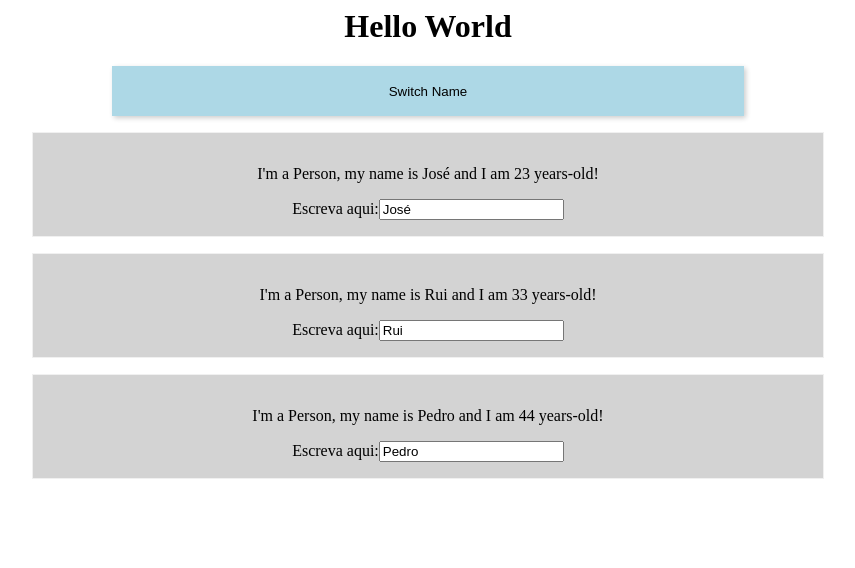
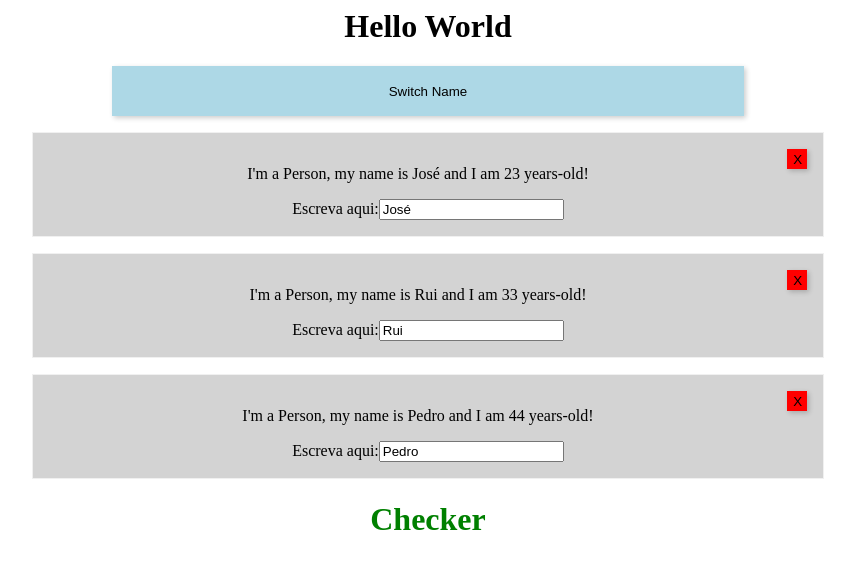
Before and after one commit to GoncaloBraz/59-lists-keys, a React (Create React App) app: page / in a window 1280 px wide. Both pictures are taken after a click on the button "Switch Name". Shown: the top 568 px of the page, without its empty margins (212-1067 px from the left). Built offline with nearby package versions, Linux system fonts and the light colour scheme.

Commit message:
4 files modified

```diff
--- a/App.css
+++ b/App.css
@@ -8,3 +8,11 @@ button{
   border: 0px;
   box-shadow: 2px 2px 5px rgba(0, 0, 0, 0.2)
 }
+
+.red{
+  color: red
+}
+
+.green{
+  color: green
+}
--- a/App.js
+++ b/App.js
@@ -7,9 +7,9 @@ import Person from "./Person/Person";
 class App extends Component {
   state = {
     persons: [
-      { id:'asd1', name: "José", age: 23 },
-      { id:'asd2', name: "Rui", age: 33 },
-      { id:'asd3', name: "Pedro", age: 44 }
+      { id: "asd1", name: "José", age: 23 },
+      { id: "asd2", name: "Rui", age: 33 },
+      { id: "asd3", name: "Pedro", age: 44 }
     ],
     otherState: "Some other value",
     showPersons: false
@@ -22,14 +22,19 @@ class App extends Component {
     this.setState({ persons: persons });
   };
   // CHANGE NAME OF PERSONS
-  nameChangedHandler = event => {
-    this.setState({
-      persons: [
-        { name: "Jose", age: 23 },
-        { name: event.target.value, age: 33 },
-        { name: "Pedro", age: 44 }
-      ]
+  nameChangedHandler = (event, id) => {
+    const personIndex = this.state.persons.findIndex(p => {
+      return p.id === id;
     });
+
+    const person = { ...this.state.persons[personIndex] };
+
+    person.name = event.target.value;
+    const persons = [...this.state.persons];
+    persons[personIndex] = person;
+
+    this.setState({ persons: persons });
+
   };
   // SHOW HIDDEN PERSONS
   togglePersonsHandler = () => {
@@ -46,6 +51,8 @@ class App extends Component {
 
     let Persons = null;
 
+    let classes = ["red", "green"];
+
     if (this.state.showPersons) {
       Persons = (
         <div>
@@ -56,11 +63,20 @@ class App extends Component {
                 age={person.age}
                 click={() => this.deletePersonHandler(index)}
                 key={person.id}
+                changedPerson={event =>
+                  this.nameChangedHandler(event, person.id)
+                }
               />
             );
           })}
         </div>
       );
+    }
+
+    if (this.state.persons.length <= 2) {
+      classes = classes[0];
+    } else {
+      classes = classes[1];
     }
 
     return (
@@ -70,6 +86,7 @@ class App extends Component {
           Switch Name
         </button>
         {Persons}
+        <h1 className={classes}>Checker</h1>
       </div>
     );
   }
--- a/Person/Person.css
+++ b/Person/Person.css
@@ -6,3 +6,11 @@
  text-align: center;
  background-color: lightgray
 }
+
+.deleteBtn{
+  width: 20px;
+  height: 20px;
+  background-color: red;
+  float: right;
+  cursor: pointer
+}
--- a/Person/Person.js
+++ b/Person/Person.js
@@ -4,7 +4,8 @@ import './Person.css'
 
 const person = props => {
   return (
-    <div className="Person" onClick={props.click}>
+    <div className="Person" >
+    <button className="deleteBtn" onClick={props.click}>X</button>
       <p>
         I'm a Person, my name is {props.name} and I am {props.age} years-old!
       </p>
@@ -13,7 +14,7 @@ const person = props => {
         Escreva aqui:
         <input
           type="text"
-          placeholder="O que está a pensar!"
+
           onChange={props.changedPerson}
           value={props.name}
         />
```
